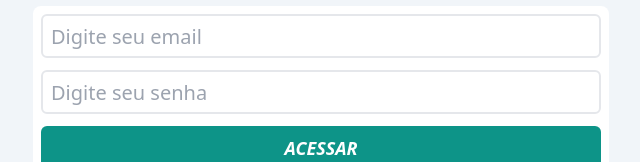
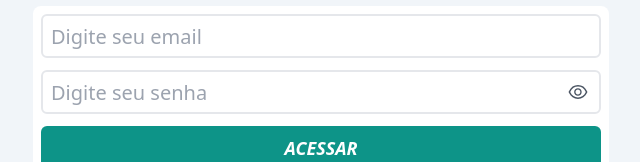
Before and after one commit to Talisson06/adote-me, a React (Vite) app: page /login in a window 1280 px wide. Shown: the part 320-482 px from the top of the page, without its empty margins (319-959 px from the left). Built offline with nearby package versions, Linux system fonts and the light colour scheme; no server answers; a web font is replaced by a local one.

Commit message:
Atualização Inputs: Inputs de senha, passaram a ter o olho para verificar a senha

```diff
--- a/src/pages/login/index.tsx
+++ b/src/pages/login/index.tsx
@@ -1,11 +1,14 @@
-import { useEffect } from "react";
+import { useEffect, useState } from "react";
+
+import { AiOutlineEye, AiOutlineEyeInvisible } from "react-icons/ai";
+// ícones modernos
 
 import { Container } from "../../components/container";
 import { Link, useNavigate } from "react-router-dom";
 import { Input } from "../../components/input";
 
 import { useForm } from 'react-hook-form'
-import {z} from 'zod'
+import { z } from 'zod'
 import { zodResolver } from "@hookform/resolvers/zod";
 
 import { signInWithEmailAndPassword, signOut } from "firebase/auth";
@@ -22,10 +25,12 @@ type FormData = z.infer<typeof schema>
 
 export function Login() {
 
+    const [showPassword, setShowPassword] = useState(false);
+
     const navigate = useNavigate()
-    const {register, handleSubmit, formState: {errors}} = useForm<FormData>({
+    const { register, handleSubmit, formState: { errors } } = useForm<FormData>({
         resolver: zodResolver(schema),
-        mode:"onChange"
+        mode: "onChange"
     })
 
     useEffect(() => {
@@ -36,19 +41,19 @@ export function Login() {
         handleLogout()
     }, [])
 
-    function onSubmit(data:FormData){
+    function onSubmit(data: FormData) {
         signInWithEmailAndPassword(auth, data.email, data.password)
-        .then(async (user )=> {
+            .then(async (user) => {
 
                 toast.success("Seja Bem-Vindo " + user.user.displayName)
-            navigate("/dashboard", {replace: true})
+                navigate("/dashboard", { replace: true })
             })
-        .catch(() =>{
+            .catch(() => {
                 toast.error("Erro ao fazer o login, verifique o usuário e senha")
             })
     }
 
-    return(
+    return (
         <Container>
             <div className=" w-full min-h-screen flex justify-center items-center flex-col">
                 <Link to='/'
@@ -78,15 +83,26 @@ export function Login() {
 
                         />
                     </div>
-                <div className="mb-3">
+                    <div className="mb-3 relative">
                         <Input
-                    type="password"
+                            type={showPassword ? "text" : "password"}
                             placeholder="Digite seu senha"
                             name='password'
                             error={errors.password?.message}
                             register={register}
                         />
+
+                        <button
+                            type="button"
+                            onClick={() => setShowPassword(!showPassword)}
+                            className="absolute right-3 top-1/2 -translate-y-1/2 text-gray-600"
+                        >
+                            {showPassword ? <AiOutlineEyeInvisible size={22} /> : <AiOutlineEye size={22} />}
+                        </button>
+
                     </div>
+
+
 
 
                     <button type="submit"
--- a/src/pages/register/index.tsx
+++ b/src/pages/register/index.tsx
@@ -1,11 +1,11 @@
-import { useEffect, useContext } from "react";
+import { useEffect, useContext, useState } from "react";
 
 import { Container } from "../../components/container";
 import { Link, useNavigate } from "react-router-dom";
 import { Input } from "../../components/input";
 
 import { useForm } from 'react-hook-form'
-import {z} from 'zod'
+import { z } from 'zod'
 import { zodResolver } from "@hookform/resolvers/zod";
 
 import { auth } from '../../services/firebaseConnection'
@@ -14,6 +14,7 @@ import { createUserWithEmailAndPassword, updateProfile, signOut } from "firebase
 import { AuthContext } from "../../context/AuthContext";
 
 import toast from "react-hot-toast";
+import { AiOutlineEye, AiOutlineEyeInvisible } from "react-icons/ai";
 
 const schema = z.object({
     name: z.string().nonempty("O campo nome é obrigratório"),
@@ -25,11 +26,12 @@ type FormData = z.infer<typeof schema>
 
 export function Register() {
 
-    const { handleInfoUser }  = useContext(AuthContext)
+    const [showPassword, setShowPassword] = useState(false)
+    const { handleInfoUser } = useContext(AuthContext)
     const navigate = useNavigate()
-    const {register, handleSubmit, formState: {errors}} = useForm<FormData>({
-        resolver:zodResolver(schema),
-        mode:"onChange"
+    const { register, handleSubmit, formState: { errors } } = useForm<FormData>({
+        resolver: zodResolver(schema),
+        mode: "onChange"
     })
 
     useEffect(() => {
@@ -40,7 +42,7 @@ export function Register() {
         handleLogout()
     }, [])
 
-   async function onSubmit(data:FormData){
+    async function onSubmit(data: FormData) {
         createUserWithEmailAndPassword(auth, data.email, data.password)
             .then(async (user) => {
                 await updateProfile(user.user, {
@@ -54,14 +56,14 @@ export function Register() {
                 })
 
                 toast(user.user.displayName + ", Obrigado por se cadastrar")
-            navigate("/dashboard", {replace: true})
+                navigate("/dashboard", { replace: true })
             })
-        .catch((erro)=> {
+            .catch((erro) => {
                 toast.error("E-mail já cadastrado, tente outro!")
                 console.log(erro)
-        } )
+            })
     }
-    return(
+    return (
         <Container>
             <div className="flex flex-col justify-center items-center w-full min-h-screen">
                 <Link to='/'
@@ -101,14 +103,27 @@ export function Register() {
 
                         />
                     </div>
-                <div className="mb-3">
+                    <div className="mb-3 relative">
                         <Input
-                    type="password"
+                            type={showPassword ? "text" : "password"}
                             placeholder="Digite seu senha"
                             name='password'
                             error={errors.password?.message}
                             register={register}
                         />
+
+                        <button
+                             type="button"
+                             onClick={()=> setShowPassword(!showPassword)}
+                             className="absolute right-3 top-1/2 -translate-y-1/2 text-gray-600"
+                        >
+                            {showPassword ? <AiOutlineEyeInvisible size={22} /> : <AiOutlineEye/>}
+
+                        </button>
+
+
+
+
                     </div>
 
 
--- a/src/pages/resetPassoword/index.tsx
+++ b/src/pages/resetPassoword/index.tsx
@@ -6,8 +6,12 @@ import {
     verifyPasswordResetCode,
 } from "firebase/auth";
 import toast from "react-hot-toast";
+import { AiOutlineEye, AiOutlineEyeInvisible } from "react-icons/ai";
 
 export function ResetPassword() {
+
+    const [showPassword, setShowPassword] = useState(false)
+
     const [params] = useSearchParams();
     const navigate = useNavigate();
     const [newPassword, setNewPassword] = useState("");
@@ -68,6 +72,7 @@ export function ResetPassword() {
                     Nova senha para {email}
                 </h1>
 
+                <div className="relative">
                     <input
                         type="password"
                         placeholder="Nova senha"
@@ -75,6 +80,18 @@ export function ResetPassword() {
                         onChange={(e) => setNewPassword(e.target.value)}
                         className="w-full border border-gray-300 p-2 rounded mb-4"
                     />
+
+                    <button
+                        type="button"
+                        onClick={() => setShowPassword(!showPassword)}
+                        className="absolute right-3 top-1/2 -translate-y-1/2 text-gray-600"
+                        >
+                            {showPassword ? <AiOutlineEyeInvisible size={22} /> : <AiOutlineEye size={22}/>}
+                    </button>
+
+
+                </div>
+
 
                 <button
                     type="submit"
```
Lines whose indentation alone changed are shown as unchanged.
